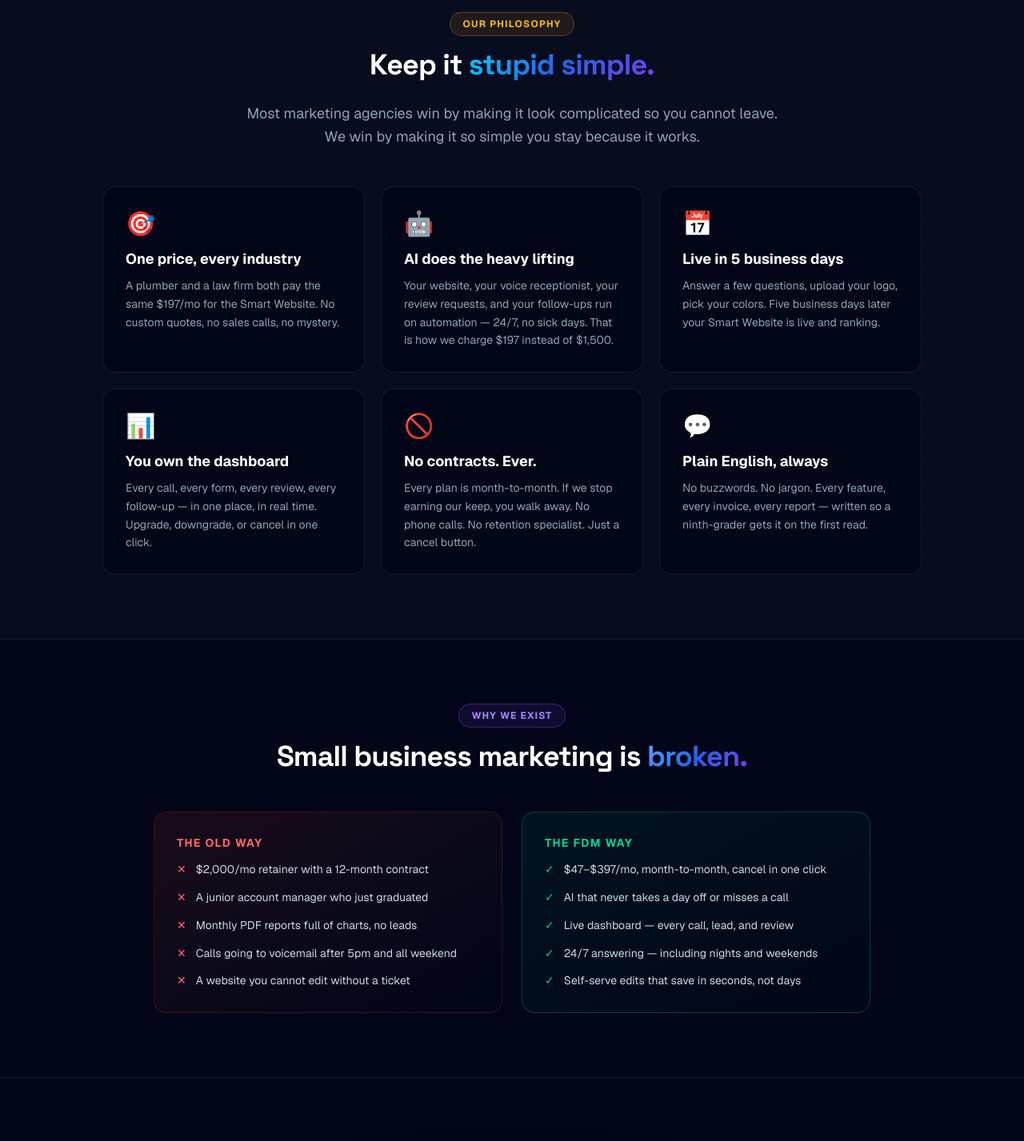
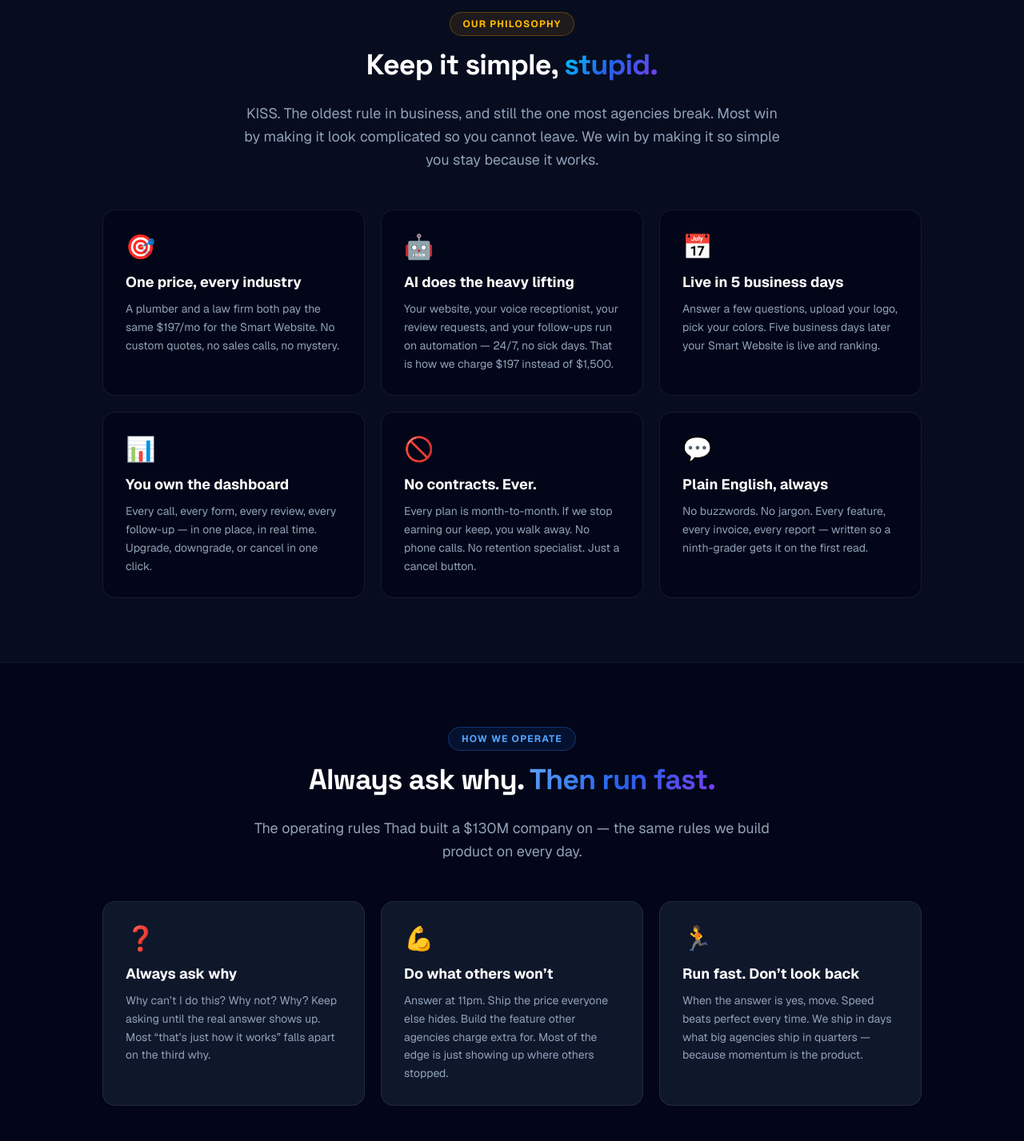
Before and after one commit to thadpaschall1-ctrl/fdm-platform, a Next.js app: page /about in a window 1280 px wide. Shown: the part 1220-2647 px from the top of the page at 80% size. Built offline with nearby package versions, Linux system fonts and the light colour scheme; no server answers.

Commit message:
About page: fix KISS, swap SEO->AI SEO, add operating principles

```diff
--- a/app/about/page.tsx
+++ b/app/about/page.tsx
@@ -32,7 +32,7 @@ export default function AboutPage() {
           "Business owner with 25+ years of hands-on experience. Scaled a home-service business from a single truck to a $130 million enterprise.",
       },
       description:
-        "A U.S.-based, AI-delivered digital marketing platform serving small and mid-sized businesses across every industry. Smart Websites, AI Voice Receptionist, SEO, Review Autopilot, and Lead Nurture — all automated, all self-service, no contracts.",
+        "A U.S.-based, AI-delivered digital marketing platform serving small and mid-sized businesses across every industry. Smart Websites, AI Voice Receptionist, AI Search Optimization (ASO), Review Autopilot, and Lead Nurture — all automated, all self-service, no contracts.",
     },
   };
 
@@ -91,7 +91,7 @@ export default function AboutPage() {
                   $130 million enterprise. Along the way he wrote the checks
                   for websites that never ranked, ad agencies that burned
                   budget, and SEO firms that sent monthly PDFs full of charts
-                  but no customers.
+                  but never moved the phone.
                 </p>
                 <p>
                   He also figured out what actually works. Answer every call.
@@ -147,11 +147,12 @@ export default function AboutPage() {
               Our Philosophy
             </p>
             <h2 className="font-display text-3xl font-bold text-white sm:text-4xl tracking-tight leading-[1.15]">
-              Keep it{" "}
-              <span className="text-gradient-electric">stupid simple.</span>
+              Keep it simple,{" "}
+              <span className="text-gradient-electric">stupid.</span>
             </h2>
             <p className="mx-auto mt-6 max-w-2xl text-lg text-slate-400 leading-relaxed">
-              Most marketing agencies win by making it look complicated so you
+              KISS. The oldest rule in business, and still the one most
+              agencies break. Most win by making it look complicated so you
               cannot leave. We win by making it so simple you stay because it
               works.
             </p>
@@ -220,6 +221,61 @@ export default function AboutPage() {
               <p className="mt-2 text-sm text-slate-400 leading-relaxed">
                 No buzzwords. No jargon. Every feature, every invoice, every
                 report — written so a ninth-grader gets it on the first read.
+              </p>
+            </div>
+          </div>
+        </div>
+      </section>
+
+      {/* How we operate — Thad's operating principles */}
+      <section className="relative px-6 py-20">
+        <div className="mx-auto max-w-5xl">
+          <div className="text-center">
+            <p className="mb-4 inline-flex items-center gap-2 rounded-full border border-blue-500/30 bg-blue-500/10 px-4 py-1.5 text-xs font-bold uppercase tracking-widest text-blue-400">
+              How We Operate
+            </p>
+            <h2 className="font-display text-3xl font-bold text-white sm:text-4xl tracking-tight leading-[1.15]">
+              Always ask why.{" "}
+              <span className="text-gradient-blue">Then run fast.</span>
+            </h2>
+            <p className="mx-auto mt-6 max-w-2xl text-lg text-slate-400 leading-relaxed">
+              The operating rules Thad built a $130M company on — the same
+              rules we build product on every day.
+            </p>
+          </div>
+
+          <div className="mt-12 grid gap-5 sm:grid-cols-2 lg:grid-cols-3">
+            <div className="rounded-2xl border border-white/[0.08] bg-slate-900 p-7">
+              <div className="mb-3 text-3xl">❓</div>
+              <h3 className="text-lg font-bold text-white">
+                Always ask why
+              </h3>
+              <p className="mt-2 text-sm text-slate-400 leading-relaxed">
+                Why can&rsquo;t I do this? Why not? Why? Keep asking until the
+                real answer shows up. Most &ldquo;that&rsquo;s just how it
+                works&rdquo; falls apart on the third why.
+              </p>
+            </div>
+            <div className="rounded-2xl border border-white/[0.08] bg-slate-900 p-7">
+              <div className="mb-3 text-3xl">💪</div>
+              <h3 className="text-lg font-bold text-white">
+                Do what others won&rsquo;t
+              </h3>
+              <p className="mt-2 text-sm text-slate-400 leading-relaxed">
+                Answer at 11pm. Ship the price everyone else hides. Build the
+                feature other agencies charge extra for. Most of the edge is
+                just showing up where others stopped.
+              </p>
+            </div>
+            <div className="rounded-2xl border border-white/[0.08] bg-slate-900 p-7">
+              <div className="mb-3 text-3xl">🏃</div>
+              <h3 className="text-lg font-bold text-white">
+                Run fast. Don&rsquo;t look back
+              </h3>
+              <p className="mt-2 text-sm text-slate-400 leading-relaxed">
+                When the answer is yes, move. Speed beats perfect every time.
+                We ship in days what big agencies ship in quarters — because
+                momentum is the product.
               </p>
             </div>
           </div>
@@ -339,10 +395,10 @@ export default function AboutPage() {
                 Our Approach
               </h3>
               <p className="text-sm text-slate-400 leading-relaxed">
-                One integrated system — website, voice receptionist, SEO,
-                reviews, and nurture — working together as a single revenue
-                engine. Built on AI so you pay software prices, not agency
-                prices.
+                One integrated system — website, voice receptionist, AI Search
+                Optimization, reviews, and nurture — working together as a
+                single revenue engine. Built on AI so you pay software prices,
+                not agency prices.
               </p>
             </div>
             <div className="rounded-2xl border border-white/[0.08] bg-slate-900 p-8">
@@ -371,8 +427,8 @@ export default function AboutPage() {
           </h2>
           <p className="mx-auto mt-5 max-w-xl text-base text-slate-400 leading-relaxed">
             Get a free audit of your current online presence — website speed,
-            SEO, Google Business Profile, and missed-call risk. No sales
-            pitch, no strings.
+            AI search visibility, Google Business Profile, and missed-call
+            risk. No sales pitch, no strings.
           </p>
           <div className="mt-8 flex flex-col sm:flex-row items-center justify-center gap-4">
             <Link
```
